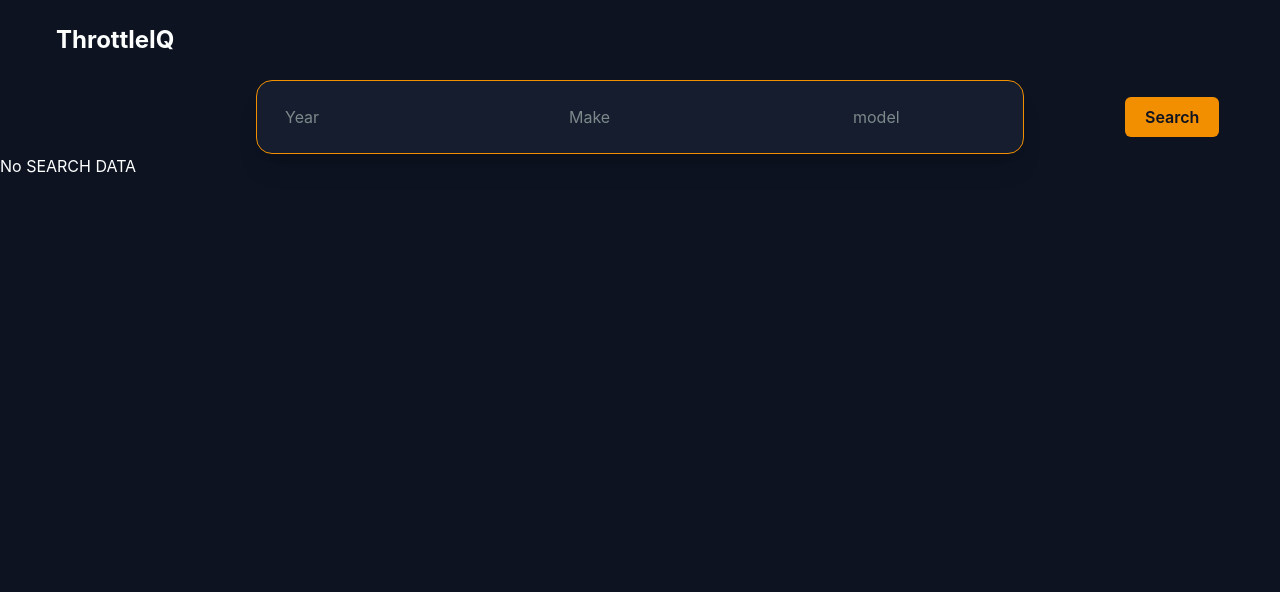
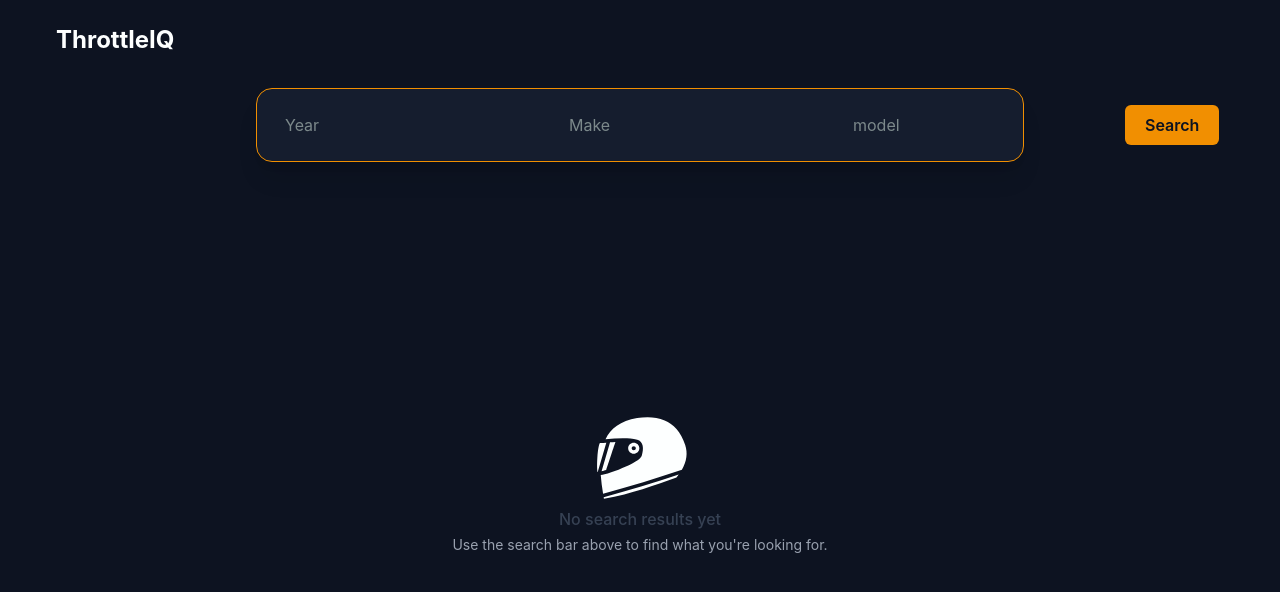
Before and after one commit to BasicallyManny/ThrottleIQ, a React (Vite) app in the folder frontend/: page / in a window 1280 px wide. Shown: the top 592 px of the page. Built offline with nearby package versions, Linux system fonts and the light colour scheme; no server answers.

Commit message:
updated dashboard loading spinner and error message

```diff
--- a/frontend/package.json
+++ b/frontend/package.json
@@ -14,6 +14,7 @@
     "axios": "^1.18.1",
     "react": "^19.2.7",
     "react-dom": "^19.2.7",
+    "react-icons": "^5.7.0",
     "react-router-dom": "^7.18.1",
     "tailwindcss": "^4.3.2"
   },
--- a/frontend/src/components/dashComponents/SearchForm.tsx
+++ b/frontend/src/components/dashComponents/SearchForm.tsx
@@ -48,7 +48,7 @@ export const SearchForm = ({ onSearch }: SearchFormProps) => {
 
     return (
         <div className="flex justify-center px-4">
-            <form onSubmit={handleSubmit} autoComplete='off' className="flex w-full max-w-3xl flex-col gap-3 rounded-2xl border border-(--color-border) bg-(--color-surface) p-4 shadow-xl sm:flex-row" >
+            <form onSubmit={handleSubmit} autoComplete='off' className="flex w-full max-w-3xl flex-col gap-3 rounded-2xl border border-(--color-border) bg-(--color-surface) p-4 shadow-xl lg:flex-row" >
                 <input value={formData.year ?? ""}  autoComplete='off' onChange={handleChange} name="year" type="text" placeholder="Year" className="sm:flex-1 rounded-md bg-transparent px-3 py-2 outline-none placeholder:text-(--color-muted)" />
                 <input value={formData.make}  autoComplete='off' onChange={handleChange} name="make" type="text" placeholder="Make" className="sm:flex-1 rounded-md bg-transparent px-3 py-2 outline-none placeholder:text-(--color-muted)" />
                 <input value={formData.model}  autoComplete='off' onChange={handleChange} name="model" type="text" placeholder="model" className="sm:flex-1 rounded-md bg-transparent px-3 py-2 outline-none placeholder:text-(--color-muted)" />
--- a/frontend/src/layouts/RootLayout.tsx
+++ b/frontend/src/layouts/RootLayout.tsx
@@ -10,7 +10,7 @@ export  const Layout = () =>{
     return(
         <div className="h-screen flex flex-col">
             <Navbar></Navbar>
-            <main className="flex-1 pt-20 h-full">
+            <main className="flex-1 pt-22 h-full">
                 <Outlet/>
             </main>
         </div>
--- a/frontend/src/pages/MotoSpecPages/Dashboard.tsx
+++ b/frontend/src/pages/MotoSpecPages/Dashboard.tsx
@@ -1,19 +1,22 @@
-import {useState} from "react";
+import { useState } from "react";
 import axios from "axios";
 
-import {SearchForm} from "../../components/dashComponents/SearchForm";
-import type {SearchFormData,Motorcycle } from "../../interface/MotoInterface";
-import {MotoTitleCard} from "../../components/dashComponents/MotoTitleCard"
+import { SearchForm } from "../../components/dashComponents/SearchForm";
+import type { SearchFormData, Motorcycle } from "../../interface/MotoInterface";
+import { MotoTitleCard } from "../../components/dashComponents/MotoTitleCard"
 import { getMotoSpecs } from "../../services/motorycleAPI";
+import { GiFullMotorcycleHelmet, GiCartwheel } from "react-icons/gi";
 
-export const Dashboard = () =>{
 
-    const [motorcycle, setMotorcycle]=useState<Motorcycle | null>(null)
-    const [loading,setLoading]=useState<boolean>(false)
-    const[error,setError]=useState<string|null>(null)
+
+export const Dashboard = () => {
+
+    const [motorcycle, setMotorcycle] = useState<Motorcycle | null>(null)
+    const [loading, setLoading] = useState<boolean>(false)
+    const [error, setError] = useState<string | null>(null)
 
     //Form Data is propped up from onSearch function we use that Form to call the FastAPI endpoint
-    async function handleSearch(data:SearchFormData){
+    async function handleSearch(data: SearchFormData) {
         //if no searchValue dont do anything
         try {
             setLoading(true)
@@ -21,34 +24,67 @@ export const Dashboard = () =>{
             const motoData = await getMotoSpecs(data)
             setMotorcycle(motoData)
         } catch (error) {
-            if(axios.isAxiosError(error)){
-                if(error.response?.status===404){
+            if (axios.isAxiosError(error)) {
+                if (error.response?.status === 404) {
                     setError("Motorcycle not found")
-                } else if(error.response?.status===502){
+                } else if (error.response?.status === 502) {
                     setError("Upstream value source returned invalid Data")
-                } else{
+                } else {
                     setError("Something went wrong please try again")
                 }
-            } else{
+            } else {
                 setError("An unexpected error occured")
             }
-        } finally{
+        } finally {
             setLoading(false)
         }
     }
 
-    return(
-        <div className="flex flex-col w-full h-full">
-            {/**Collect Motorcycle data*/}
-            <SearchForm onSearch={handleSearch}/>
-            {loading && <div className="text-center mt-6 text-orange-600">Loading...</div>}
-            {error && <div className="text-center mt-6 text-red-500">{error}</div>}
-            {motorcycle ? (
+    return (
+        <div className="flex flex-col w-full h-full relative">
+            <SearchForm onSearch={handleSearch} />
+
+            {loading ? (
+                <div className="absolute inset-0 z-10 flex h-full w-full items-center justify-center">
+                    <div className="flex flex-col items-center">
+                        <GiCartwheel className="h-10 w-10 animate-spin rounded-full border-t-transparent" />
+                        <p className="mt-3">Loading motorcycle data...</p>
+                    </div>
+                </div>
+            ) : error ? (
+                <div className="flex h-full w-full flex-col items-center justify-center text-center">
+                    <h3 className="text-base font-medium text-red-500">
+                        Something went wrong
+                    </h3>
+
+                    <p className="mt-1 text-sm text-gray-500">
+                        {error}
+                    </p>
+                </div>
+            ) : motorcycle ? (
                 <div className="flex flex-col h-full w-full mt-3 p-4 items-center">
-                    <MotoTitleCard make={motorcycle.make || ""} model={motorcycle.model || ""} year={motorcycle.year || ""} image_url={motorcycle.image_url || "https://upload.wikimedia.org/wikipedia/commons/6/65/No-Image-Placeholder.svg"} />
+                    <MotoTitleCard
+                        make={motorcycle.make || ""}
+                        model={motorcycle.model || ""}
+                        year={motorcycle.year || ""}
+                        image_url={
+                            motorcycle.image_url ||
+                            "https://upload.wikimedia.org/wikipedia/commons/6/65/No-Image-Placeholder.svg"
+                        }
+                    />
                 </div>
-            ):(
-                <div>No SEARCH DATA</div>
+            ) : (
+                <div className="flex h-full w-full flex-col items-center justify-center text-center">
+                    <GiFullMotorcycleHelmet size={100} />
+
+                    <h3 className="text-base font-medium text-gray-700">
+                        No search results yet
+                    </h3>
+
+                    <p className="mt-1 text-sm text-gray-400">
+                        Use the search bar above to find what you're looking for.
+                    </p>
+                </div>
             )}
         </div>
     )
```
Also changed, not shown: 1 other file (tests, documents, lock files or other folders).
